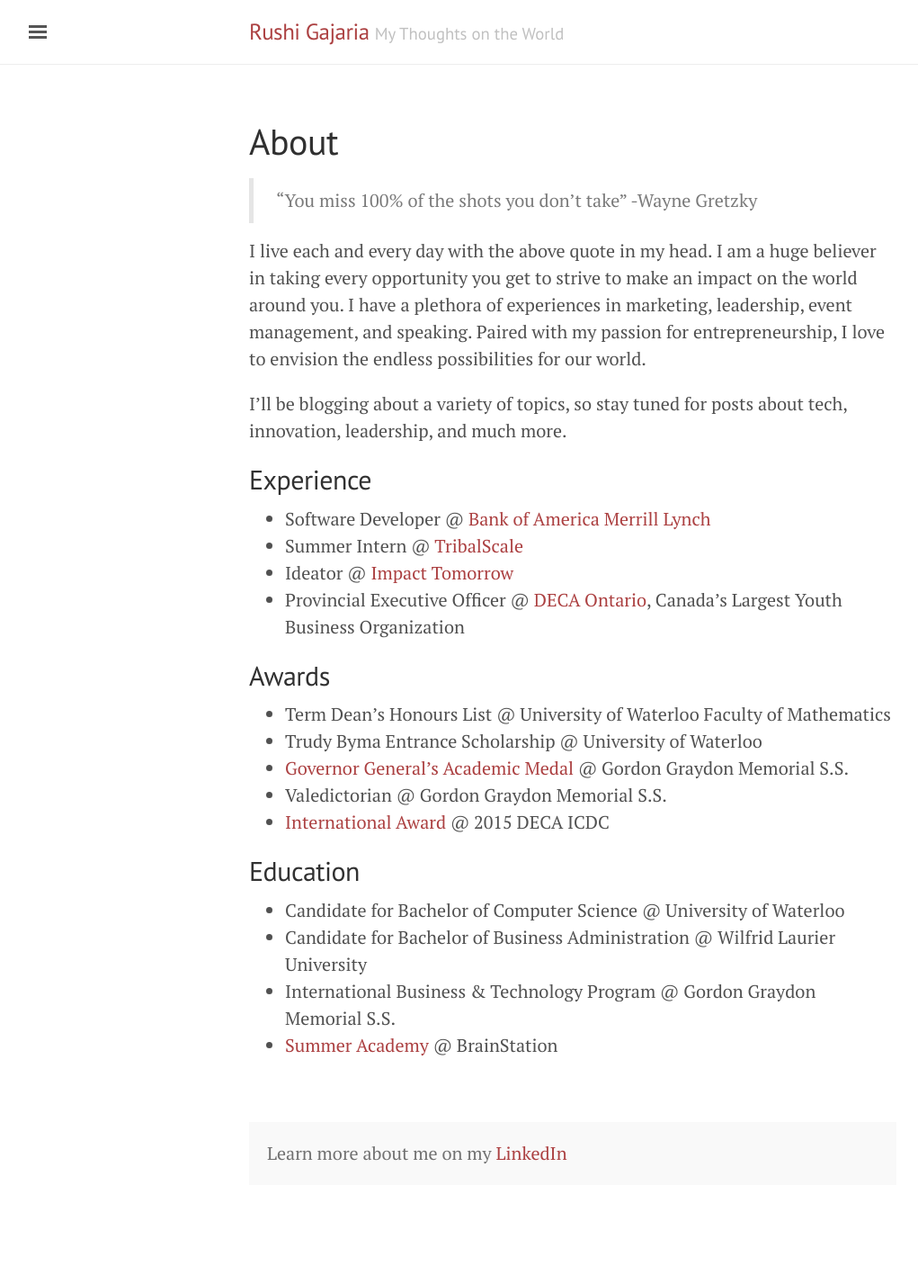
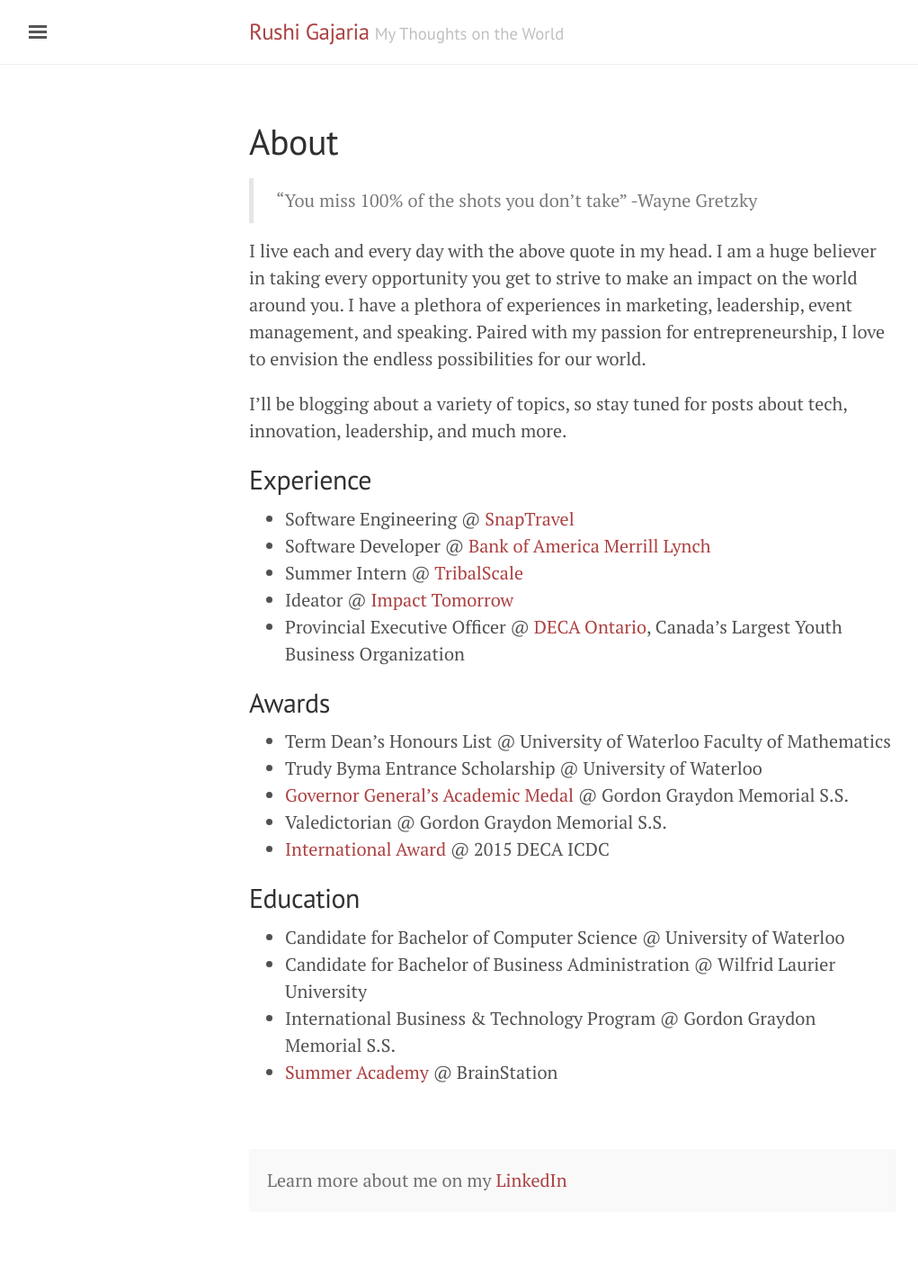
Before and after one commit to gajaria123/gajaria123.github.io, a Jekyll site: the page built from about.md, in a window 1280 px wide. Shown: the whole page at 90% size, without its empty margins (3-1024 px from the left). Built offline with Jekyll 4.4.1, drawn with Linux system fonts in a browser that asks for light colours; before the commit the page ends 1397 px from its top, so only the background shows below that.

Commit message:
adding snaptravel to experience

```diff
--- a/about.md
+++ b/about.md
@@ -14,6 +14,7 @@
 
 
 ## Experience
+* Software Engineering @ [SnapTravel](https://www.snaptravel.com/)
 * Software Developer @ [Bank of America Merrill Lynch](https://www.bofaml.com/content/boaml/en_us/home.html/)
 * Summer Intern @ [TribalScale](http://www.tribalscale.com/)
 * Ideator @ [Impact Tomorrow](http://impacttomorrow.ca/)
```
